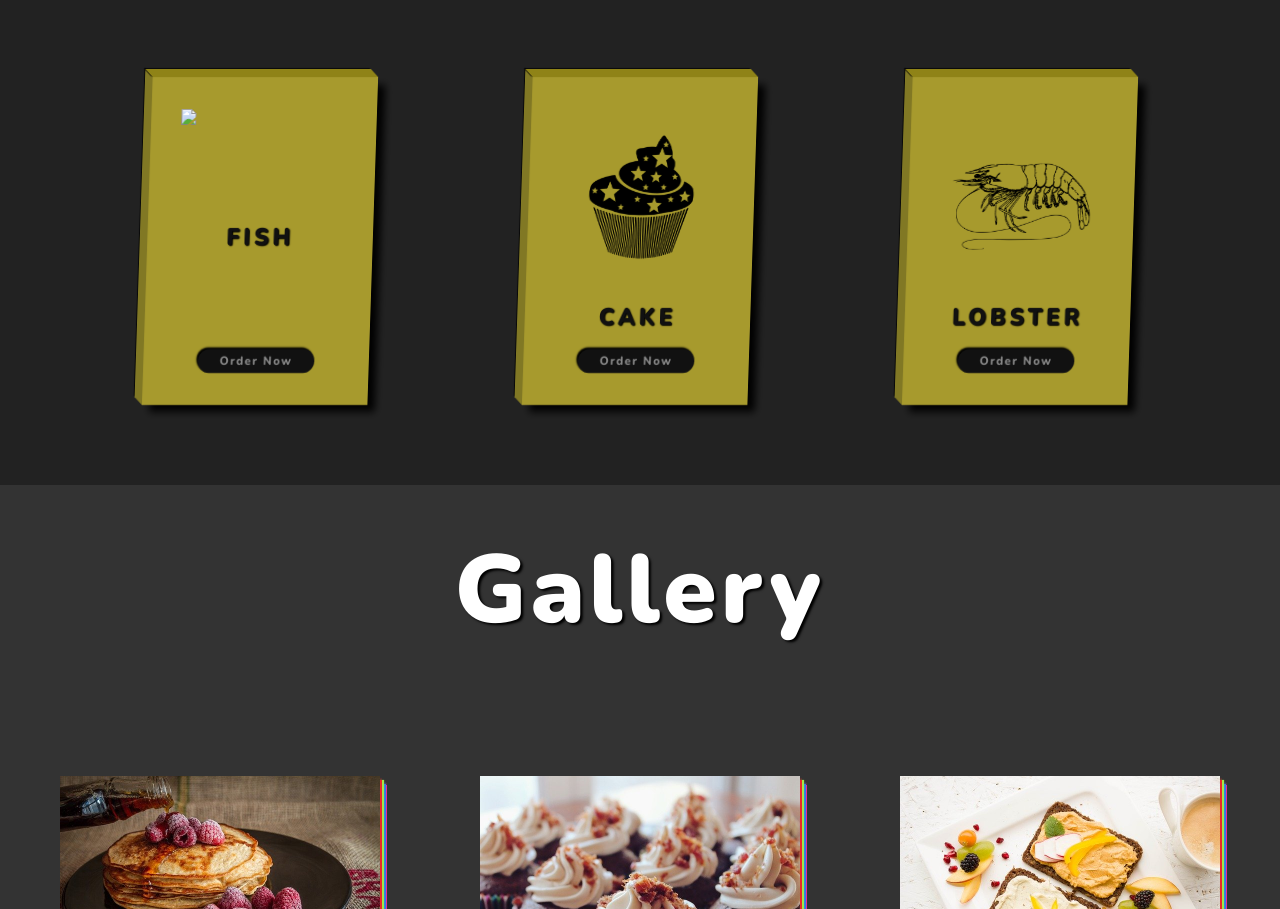
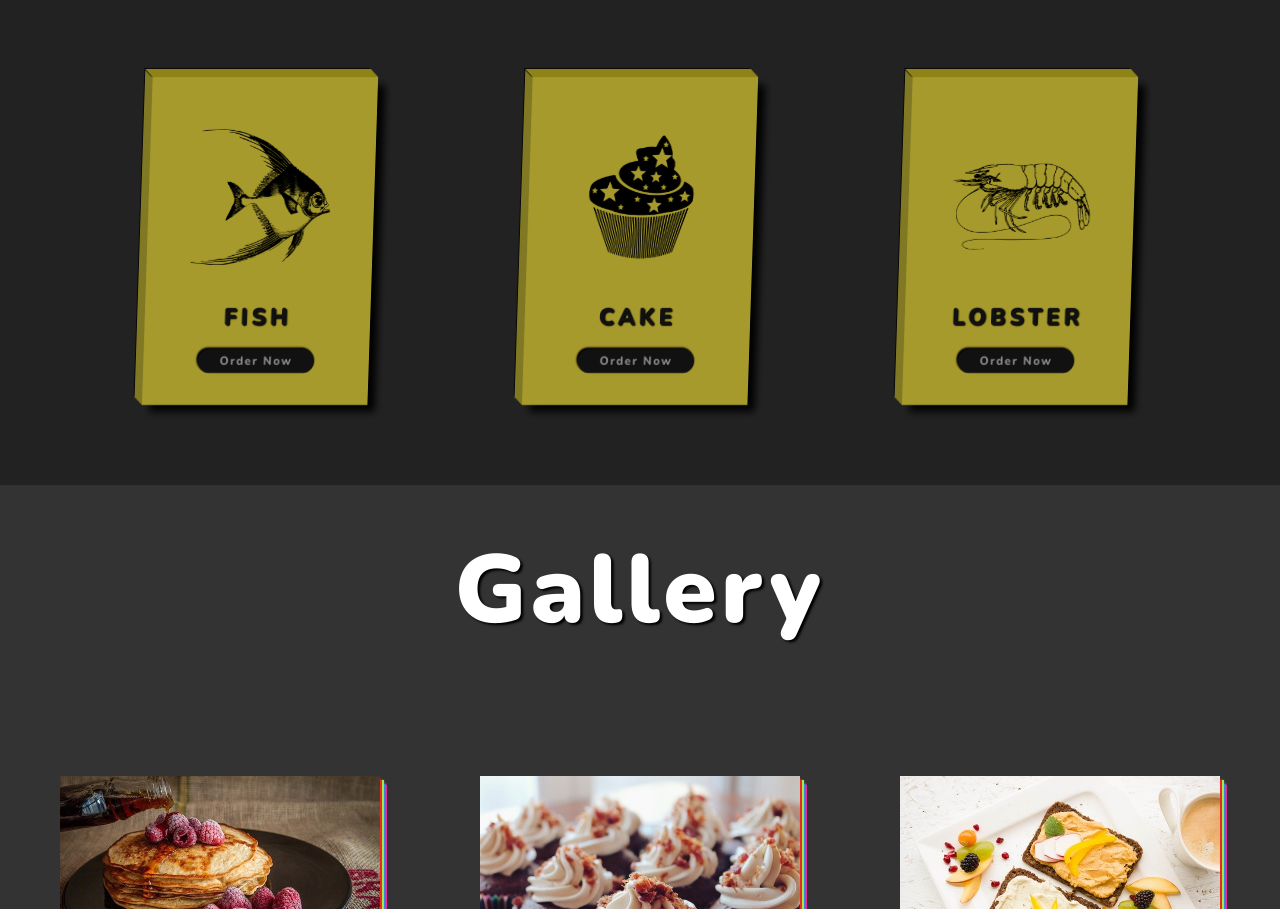
Before and after one commit to vika1221/food, a plain HTML site: page index.html in a window 1280 px wide. Shown: the part 1014-1923 px from the top of the page. Drawn offline with nearby package versions, Linux system fonts and the light colour scheme; files whose address does not match are found by name.

Commit message:
Update index.html

```diff
--- a/index.html
+++ b/index.html
@@ -59,7 +59,8 @@
             <h1 class="section-heading">popular meals</h1>
             <div class="cards-container">
                 <div class="card">
-                    <img src="images/card-img-1.png" class="card-img" />
+<!--                     <img src="images/card-img-1.png" class="card-img" /> -->
+                    <img src="card-img-1.png" class="card-img" />
                     <h3 class="card-name">Fish</h3>
                     <button class="card-btn">Order now</button>
                 </div>
```
